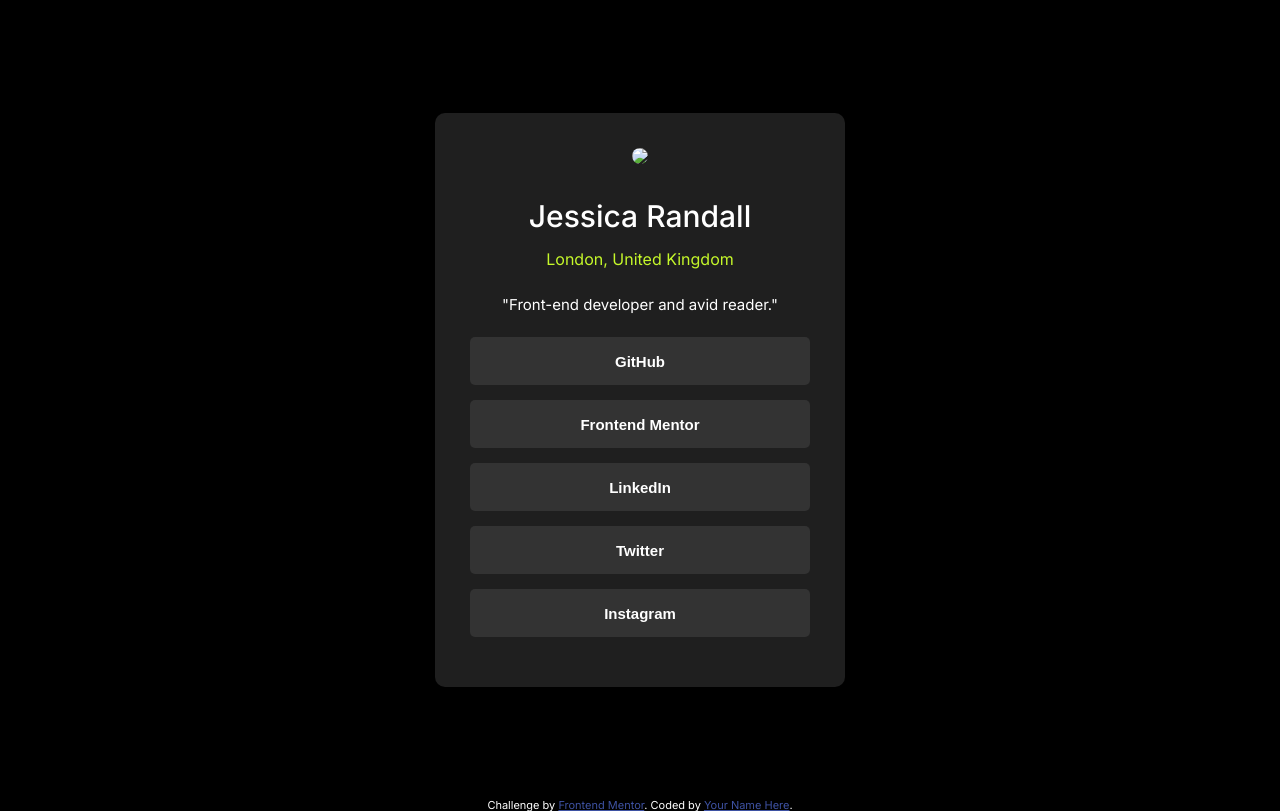
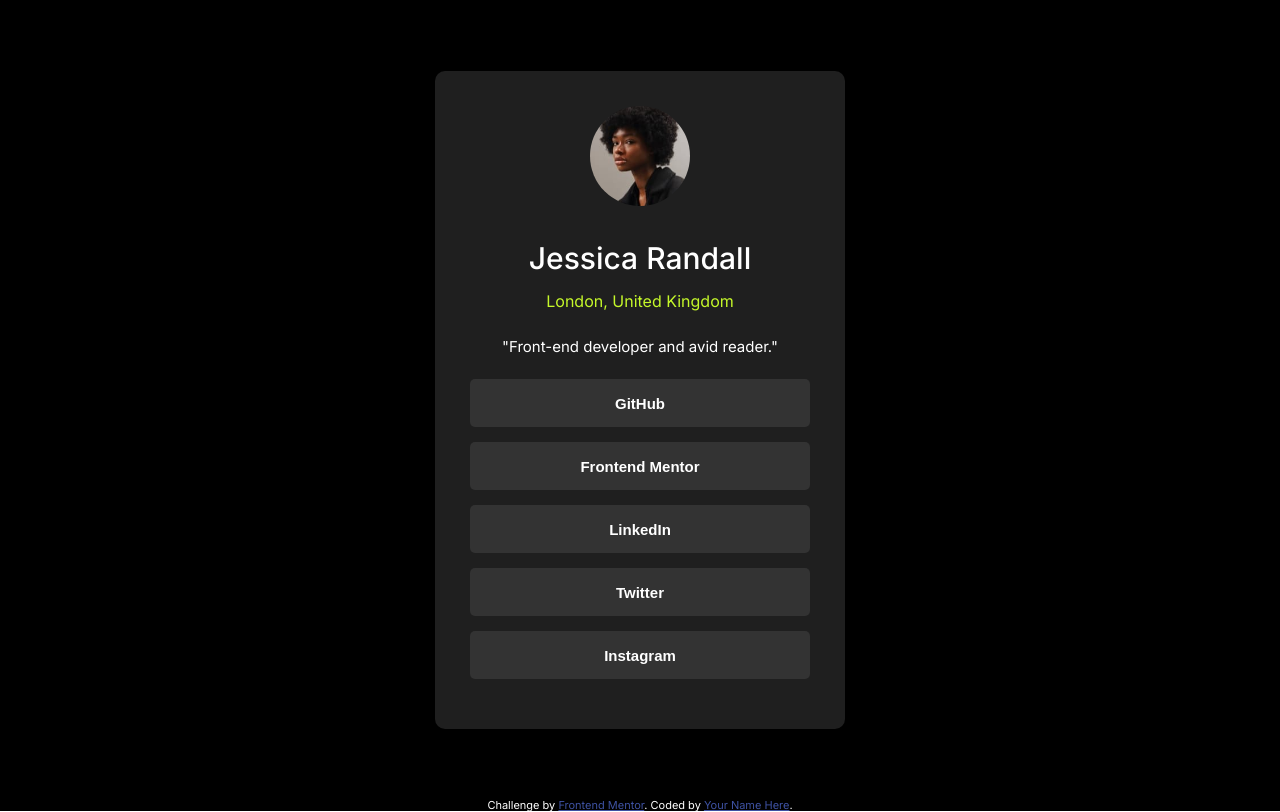
Before and after one commit to JotaJotaM1/social_links_profile, a plain HTML site: page index.html in a window 1280 px wide. Drawn offline with Linux system fonts and the light colour scheme; the site is published under a folder, as on GitHub Pages, so addresses that start at the root find nothing.

Commit message:
rut for img

```diff
--- a/index.html
+++ b/index.html
@@ -13,7 +13,7 @@
   <main>
     <div class="cnt-father">
       <div class="cnt-info">
-        <img class="imgAvatar" src="/assets/images/avatar-jessica.jpeg" />
+        <img class="imgAvatar" src="./assets/images/avatar-jessica.jpeg" />
         <h1 class="titleOne">Jessica Randall</h1>
         <h2 class="location">London, United Kingdom</h2>
         <h2 class="profession">"Front-end developer and avid reader."</h2>
```
